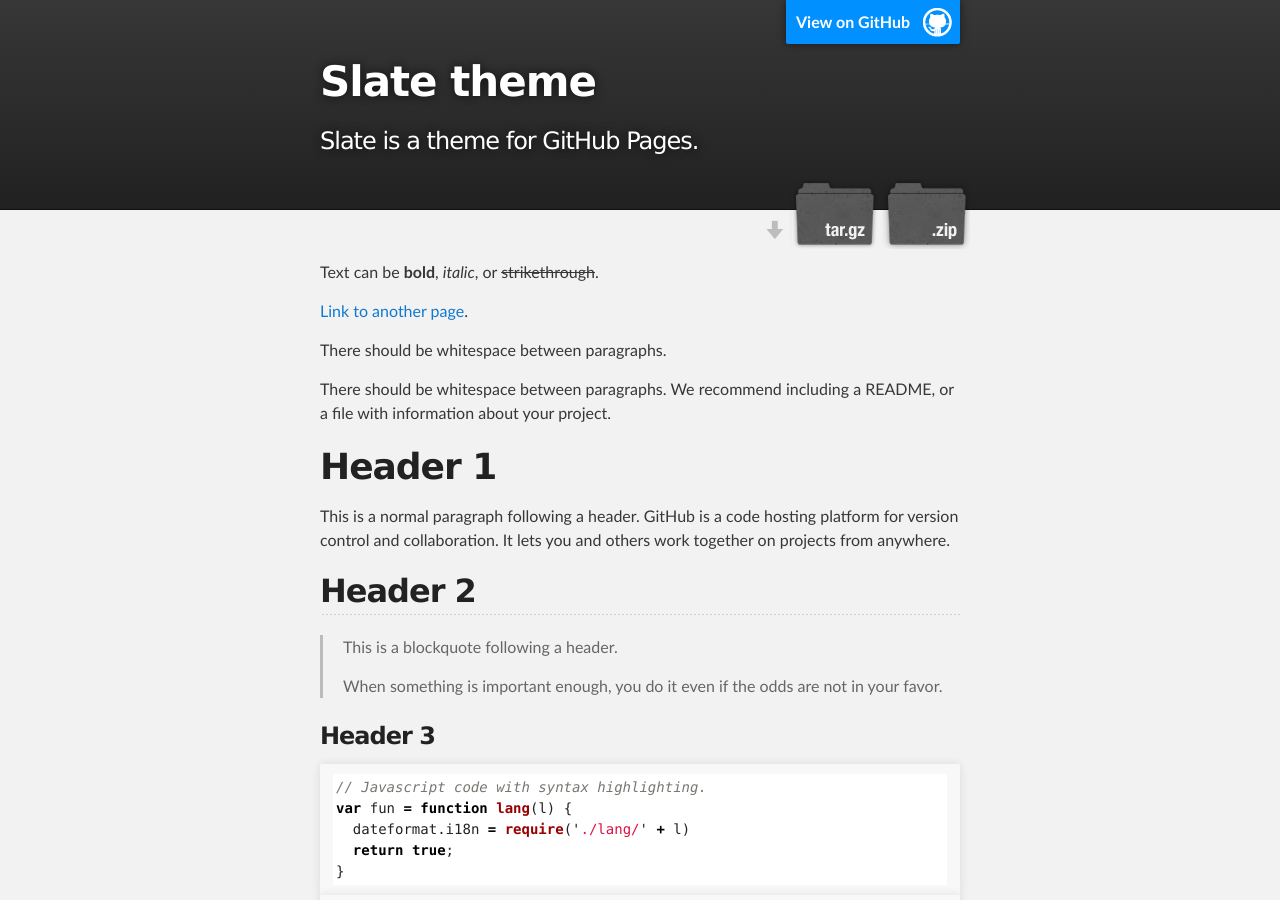
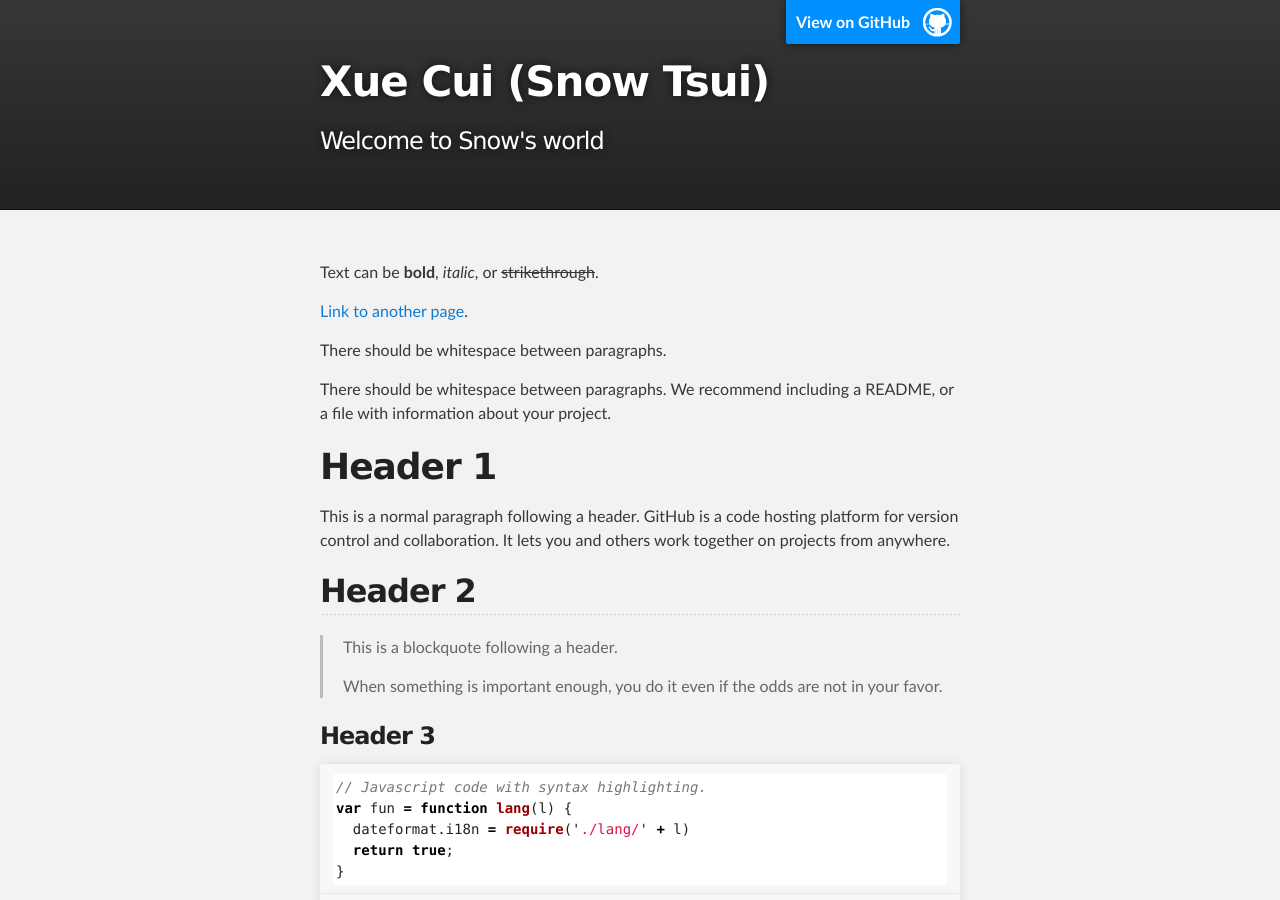
Before and after one commit to pages-themes/slate, a Jekyll site: the page built from index.md, in a window 1280 px wide and 900 px high. Built offline with Jekyll 4.4.1, drawn with Linux system fonts in a browser that asks for light colours; some of the changed text lies outside the part shown.

Commit message:
My Page initial commit

```diff
--- a/_config.yml
+++ b/_config.yml
@@ -1,5 +1,5 @@
-title: Slate theme
-description: Slate is a theme for GitHub Pages.
-show_downloads: true
+title: Xue Cui (Snow Tsui)
+description: Welcome to Snow's world
+show_downloads: false
 google_analytics:
 theme: jekyll-theme-slate
```
